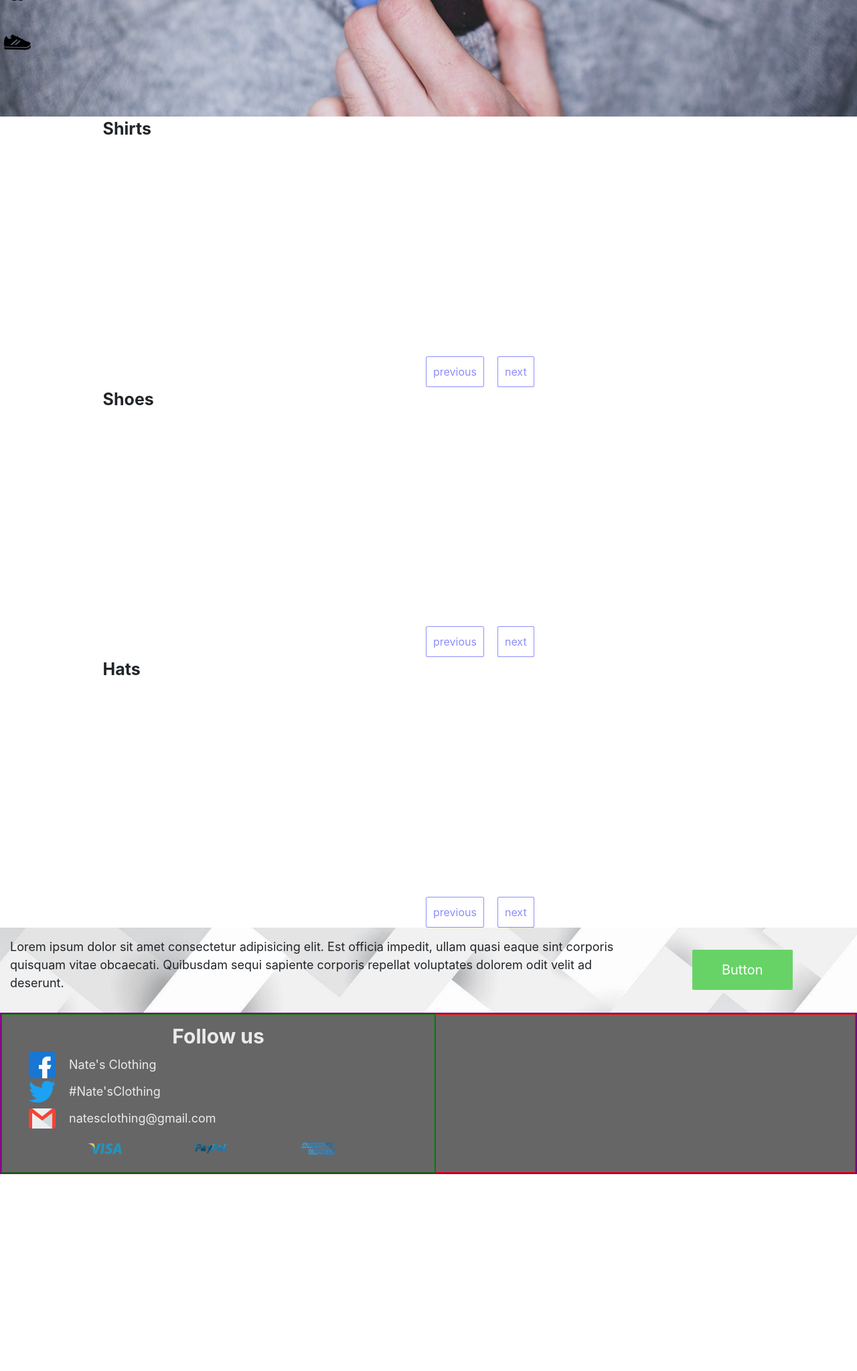
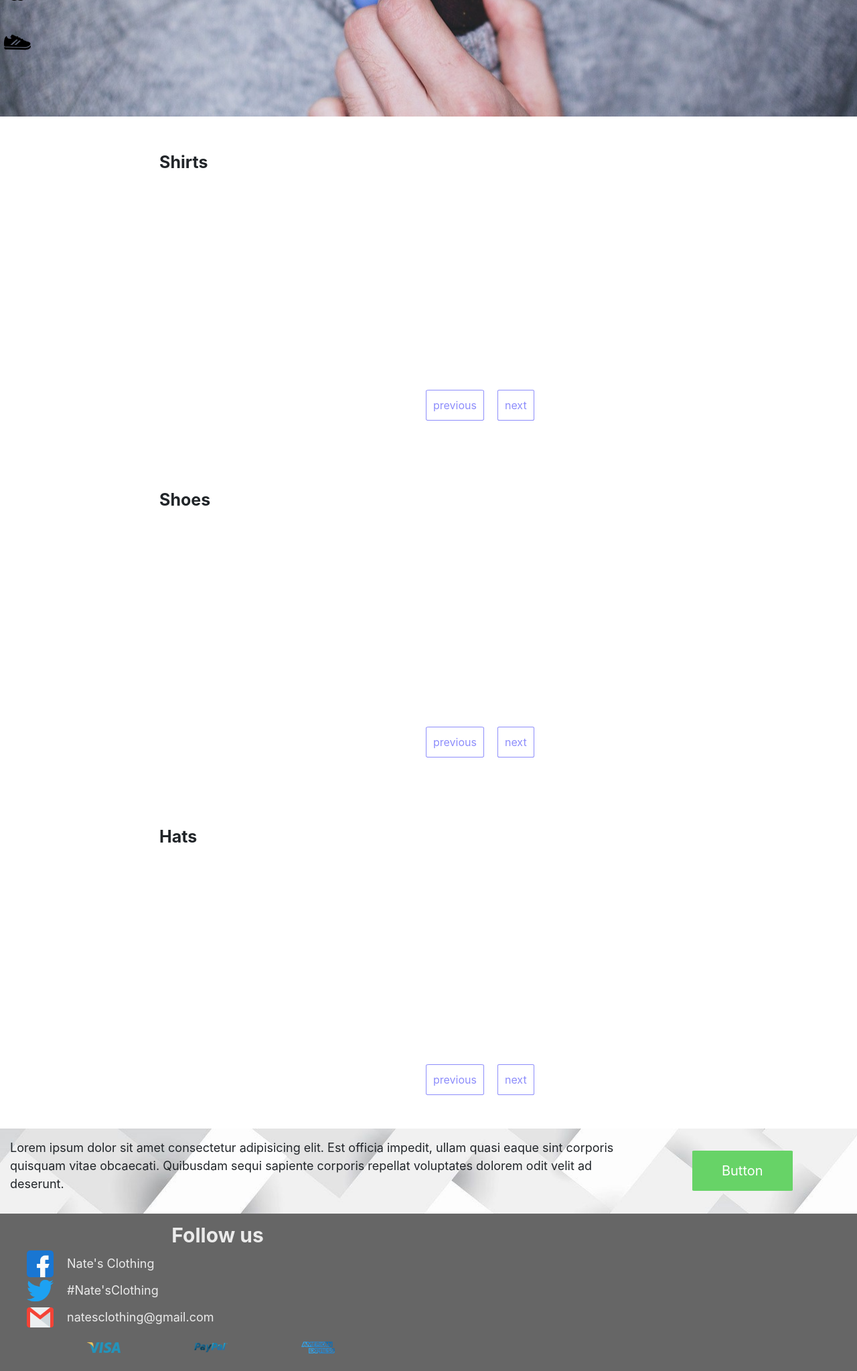
Before and after one commit to leonardusdirkstofbergbotes/E-store, a PHP site: the page made by index.php in a window 1280 px wide. Shown: the part 271-2318 px from the top of the page at 67% size. Before the commit the page ends 2024 px from the top, so only its background shows below. Run offline with PHP 8.4, Linux system fonts and the light colour scheme; the visitor is signed in with stand-in values (Sample User, id 1); data that the repository does not hold is empty; some libraries are stand-ins or nearby versions.

Commit message:
fixed the scroll div bug

```diff
--- a/class/front_page.php
+++ b/class/front_page.php
@@ -7,23 +7,14 @@
             $this->conn = new mysqli("localhost:3308","root","","e_store");
             $select = "SELECT * FROM products WHERE prod_categ = \"$que\" LIMIT 6";
             $result = $this->conn->query($select);
-            echo "<div class=\"featured\">";
-            echo "<div class=\"scroll\">";
             while ($data = $result->fetch_assoc()) : ?>
 
                 <div class="bucket" id="<?php echo $data['prod_id']; ?>">
-                    <h1><?php echo $data['prod_name'] ?></h1>
+                    <h4><?php echo $data['prod_name'] ?></h4>
                     <img src="./img/products/<?php echo $data['prod_img']; ?>">
                 </div>
 
             <?php endwhile;
-            echo "</div>";
-            echo "<div class=\"scrollby\">
-            <button onclick=\"left()\"> previous </button>
-            <button onclick=\"right()\"> next </button>
-        </div>";
-        echo "</div>";
-
         }
     }
 
--- a/css/styles.css
+++ b/css/styles.css
@@ -44,6 +44,11 @@ html {
     right: 0;
 }
 
+#cart_header {
+    text-align: center;
+}
+
+
 #cart_item {
     justify-content: space-between;
     display: flex;
@@ -63,7 +68,11 @@ html {
 #checkout { /* Checkout button in the cart box */
     padding: 10px;
     background-color: rgb(255, 134, 134);
-    color: rgb(238, 238, 238);
+    color: white;
+    width: 50%;
+    margin: 10px auto;
+    border-radius: 4px;
+    font-size: 20px;
 }
 
 #hero {
@@ -194,7 +203,10 @@ html {
     display: flex;
     flex-direction: column;
     width: 85%;
+    margin-top: 50px;
+    margin-bottom: 50px;
 }
+
 
 .scroll { /* Horizontal scrollable images on the landing page */
     display: flex;
@@ -276,12 +288,10 @@ html {
 #footy { /* footer */
     display: flex;
     flex-direction: row;
-    border: 2px solid purple;
     background-color: rgb(102, 102, 102);
 }
 
 #left {
-    border: 1px solid green;
     flex: 1;
     display: flex;
     flex-direction: row;
@@ -332,6 +342,5 @@ html {
 }
 
 #right {
-    border: 1px solid red;
     flex: 1;
 }
--- a/index.php
+++ b/index.php
@@ -30,15 +30,38 @@
     <?php
         include "class/front_page.php";
     ?>
+        <div class="featured">
             <b class="categ">Shirts</b>
+            <div class="scroll" id="1">
                 <?php $shirts = new Featured('shirts M'); ?>
+            </div>
+            <div class="scrollby">
+                <button onclick="left(this)" id="1"> previous </button>
+                <button onclick="right(this)" id="1"> next </button>
+            </div>
+        </div>
 
+        <div class="featured">
             <b class="categ">Shoes</b>
+            <div class="scroll" id="2">
                 <?php $shoes = new Featured('shoes F'); ?>
+            </div>
+            <div class="scrollby">
+                <button onclick="left(this)" id="2"> previous </button>
+                <button onclick="right(this)" id="2"> next </button>
+            </div>
+        </div>
 
+        <div class="featured">
             <b class="categ">Hats</b>
+            <div class="scroll" id="3">
                 <?php $hats = new Featured('hats F'); ?>
-
+            </div>
+            <div class="scrollby">
+                <button onclick="left(this)" id="3"> previous </button>
+                <button onclick="right(this)" id="3"> next </button>
+            </div>
+        </div>
     </div>
     <?php
         include "sections/footer.php";
--- a/script/functions.js
+++ b/script/functions.js
@@ -8,11 +8,6 @@ $("#signup_form").submit(function(event){ //signup modal
     return false; //prevents page from refreshing
 });
 
-// $("#login_form").submit(function(event){ //signup modal
-//     loginForm(); // handles the data with ajax
-//     return false; //prevents page from refreshing
-// });
-
 $(".choose").hide();
     $("#select_categ").mouseover(function(){
     $(".choose").show(300);
@@ -20,12 +15,14 @@ $(".choose").hide();
         $(".choose").hide(300);
     })
 
-function right() {
-    var pos = $(".scroll").scrollLeft();
-    $('.scroll').animate( { scrollLeft: '+=700' }, 1500, 'swing' );
+function right(elmnt) {
+    par = elmnt.id;
+    div = $(this).parent().parent();
+    $('#' + par + '.scroll').animate( { scrollLeft: '+=700' }, 1500, 'swing' );
 }
 
-function left() {
-    var pos = $(".scroll").scrollLeft();
-    $('.scroll').animate( { scrollLeft: '-=700' }, 1500, 'swing' );
+function left(elmnt) {
+    par = elmnt.id;
+    div = $(this).parent().parent();
+    $('#' + par + '.scroll').animate( { scrollLeft: '-=700' }, 1500, 'swing' );
 }
--- a/sections/cartbox.php
+++ b/sections/cartbox.php
@@ -1,5 +1,5 @@
 <div id="cartbox">
-    <h1>Your cart items</h1>
+    <h2 id="cart_header">Your cart items</h2>
     <div id="cart_content">
         <!-- the users products that he added to cart will be echoed in here -->
     </div>
```
Lines whose indentation alone changed are shown as unchanged.
